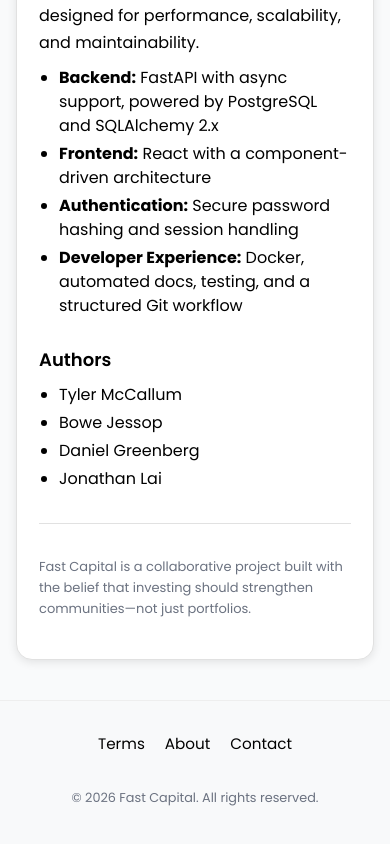
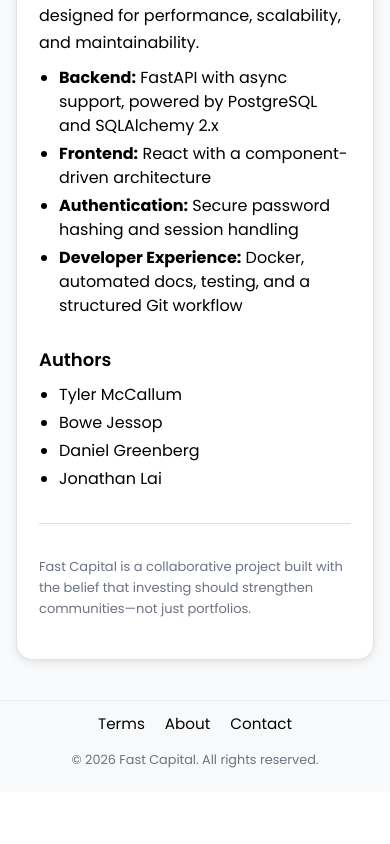
Before and after one commit to jlai9001/FastCapital, a React (Vite) app in the folder client/: page /about in a window 390 px wide. Shown: the part 1509-2353 px from the top of the page. After the commit the page ends 2301 px from the top, so only its background shows below. Built offline with nearby package versions, Linux system fonts and the light colour scheme; no server answers.

Commit message:
footer spacing

```diff
--- a/client/src/components/footer.css
+++ b/client/src/components/footer.css
@@ -109,10 +109,16 @@
    MOBILE LAYOUT (STACKED — DO NOT TOUCH)
    ========================================================= */
 @media (max-width: 768px) {
+    /* Overall footer padding */
+  .footer {
+    padding-top: 0.75rem;
+    padding-bottom: 0.75rem;
+  }
+
   .footer__container {
     flex-direction: column;
     align-items: center;
-    gap: 1.25rem;
+    gap: 0.5 rem;
     text-align: center;
   }
 
@@ -133,5 +139,8 @@
   .footer__copyright-section {
     margin-right: 0;
     font-size: 0.8rem;
+    margin-top: 0.25rem;
+    margin-bottom: 0;
+    line-height: 1.2;
   }
 }
```
